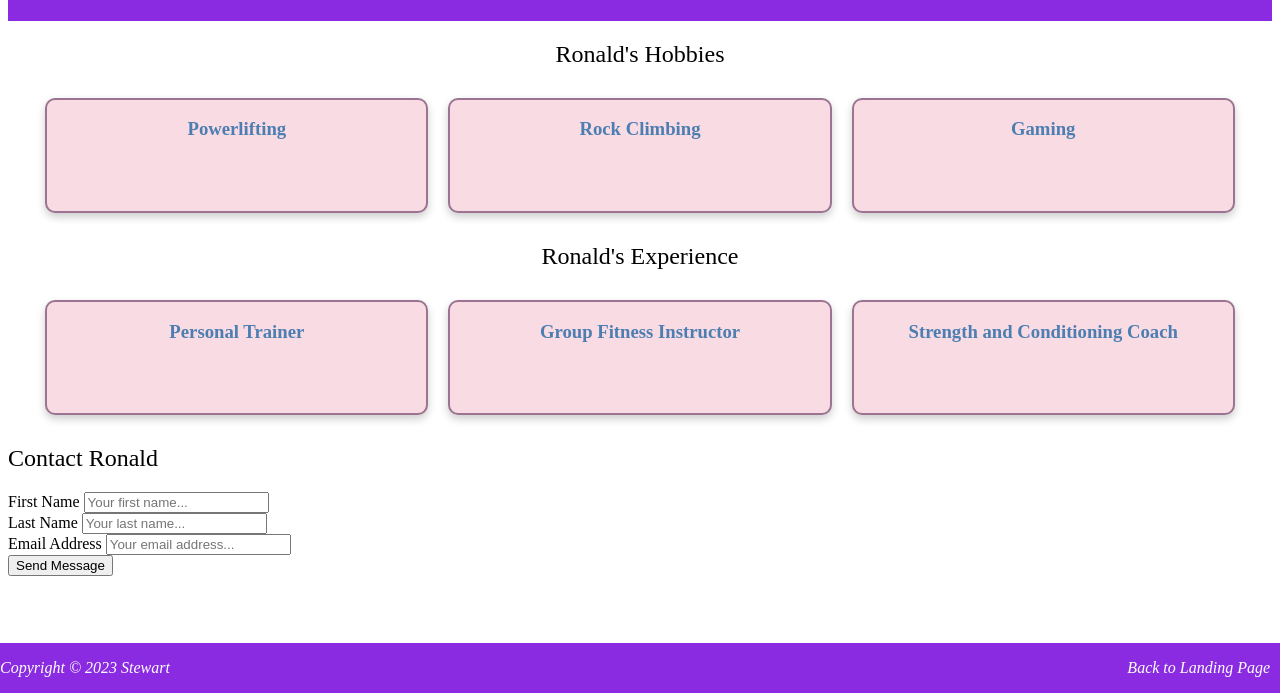
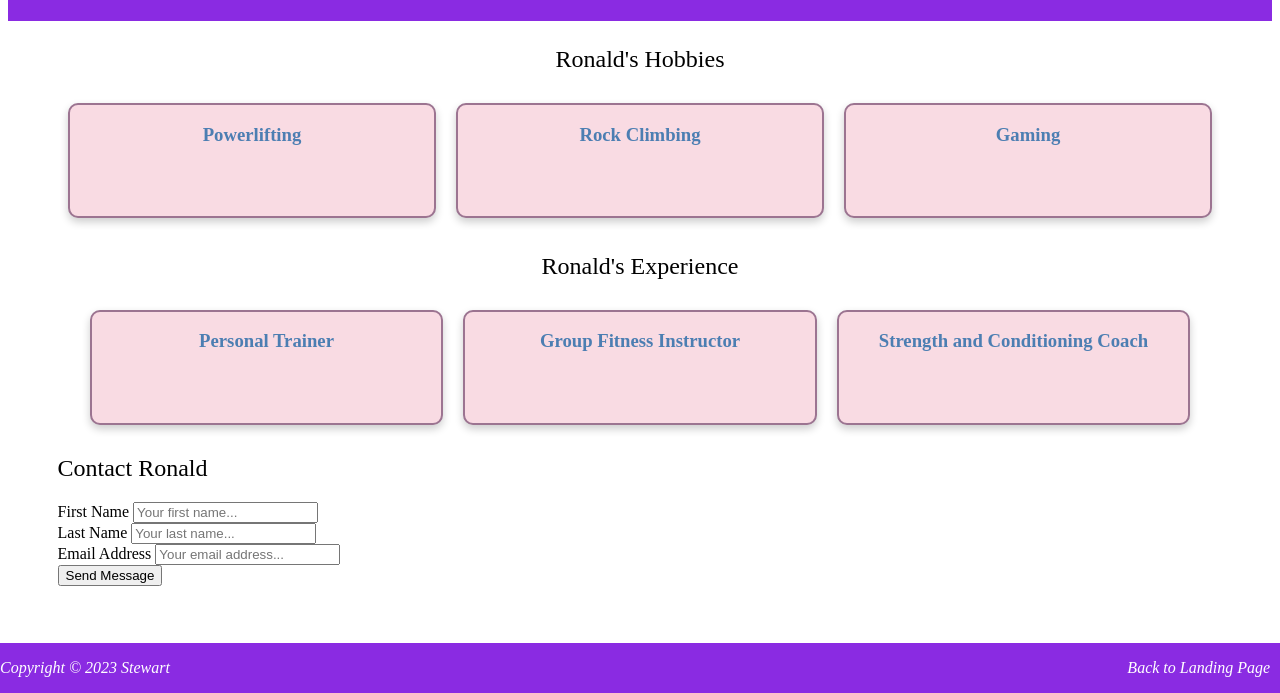
Before and after one commit to stewart-ronald/MyBioAssignment, a plain HTML site: page index.html in a window 1280 px wide. Shown: the part 107-800 px from the top of the page. Drawn offline with Linux system fonts and the light colour scheme.

Commit message:
Update stylesheet.css

```diff
--- a/stylesheet.css
+++ b/stylesheet.css
@@ -7,6 +7,10 @@ header{
 
 h1, h2{
   font-weight: 400;
+}
+
+#container {
+  margin: 2% 2% 2% 2%;
 }
 
 .hobbies, .experience, #contact {
```
